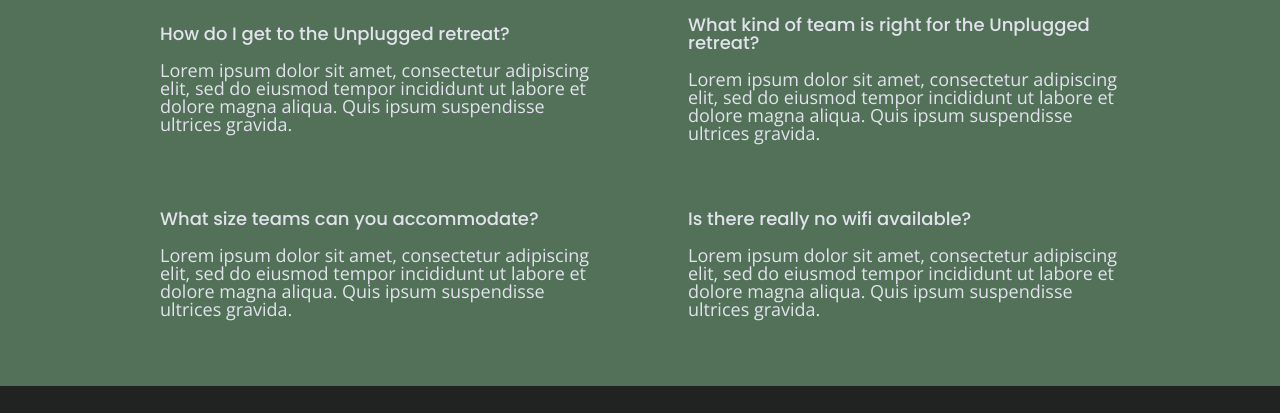
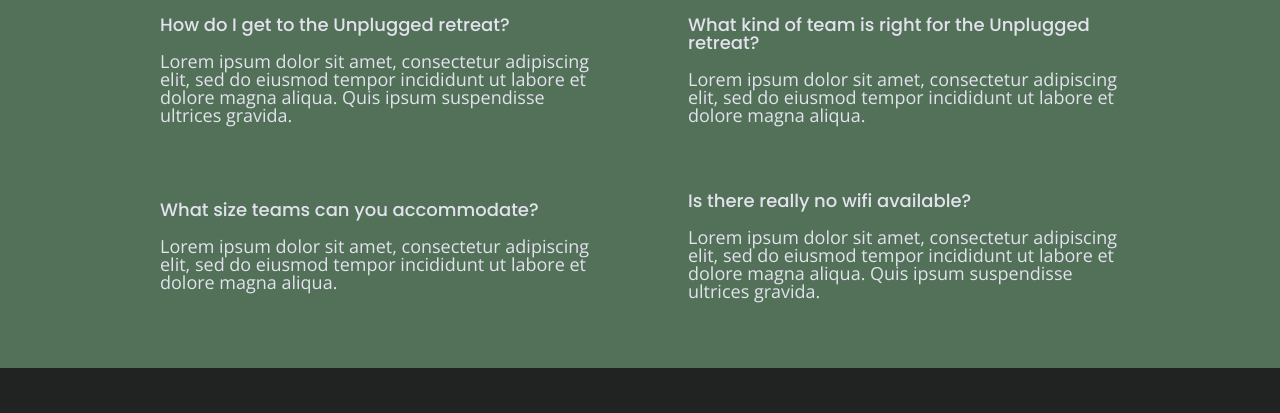
Before and after one commit to niko1402/206-unplugged-site, a website: page faq/index.html in a window 1280 px wide. Shown: the part 202-615 px from the top of the page. Drawn offline with nearby package versions, Linux system fonts and the light colour scheme.

Commit message:
Deleted a line of Lipsum whatever on the FAQ page.

```diff
--- a/css/main.css
+++ b/css/main.css
@@ -429,7 +429,7 @@ input[type=button] {
   line-height: 1;
 }
 
-.faq h4 {
+.faq-content h4 {
   line-height: 1.333;
   margin: 0;
 }
--- a/faq/index.html
+++ b/faq/index.html
@@ -53,11 +53,11 @@
       </div>
       <div class="faq-content">
         <h4>What kind of team is right for the Unplugged retreat?</h4>
-        <p>Lorem ipsum dolor sit amet, consectetur adipiscing elit, sed do eiusmod tempor incididunt ut labore et dolore magna aliqua. Quis ipsum suspendisse ultrices gravida.</p>
+        <p>Lorem ipsum dolor sit amet, consectetur adipiscing elit, sed do eiusmod tempor incididunt ut labore et dolore magna aliqua.</p>
       </div>
       <div class="faq-content">
         <h4>What size teams can you accommodate?</h4>
-        <p>Lorem ipsum dolor sit amet, consectetur adipiscing elit, sed do eiusmod tempor incididunt ut labore et dolore magna aliqua. Quis ipsum suspendisse ultrices gravida.</p>
+        <p>Lorem ipsum dolor sit amet, consectetur adipiscing elit, sed do eiusmod tempor incididunt ut labore et dolore magna aliqua.</p>
       </div>
       <div class="faq-content">
         <h4>Is there really no wifi available?</h4>
```
